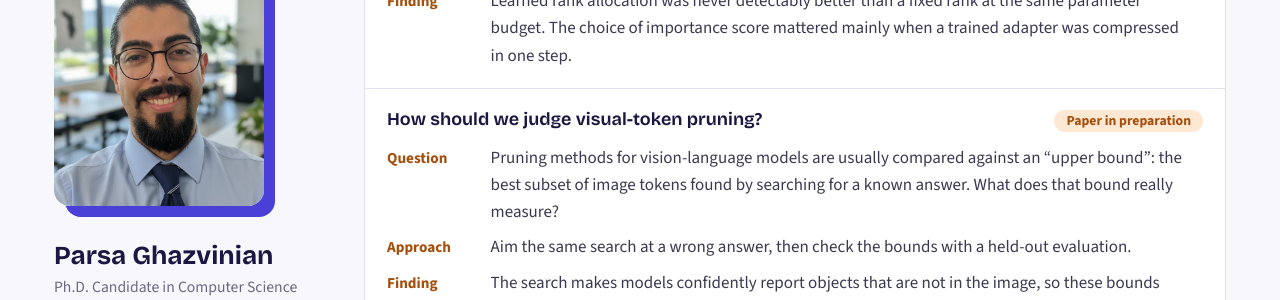
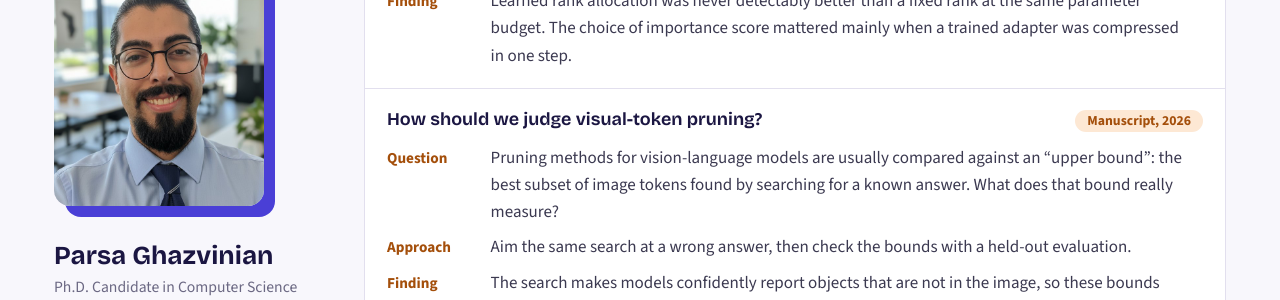
Before and after one commit to parqz/personal-website, a Jekyll site: the page built from _pages/research.md, in a window 1280 px wide and 900 px high, scrolled down 619 px. Shown: the part 149-449 px from the top of the window. Built offline with Jekyll 4.4.1, drawn with Linux system fonts in a browser that asks for light colours.

Commit message:
Update the CV from the latest styled CV; Research page status of the token-pruning study
Public version of the Nov 2026 styled CV: no phone number or GPA, published
co-authors and titles, papers under review described without titles, service
updates. The token-pruning study is shown without a review status.

Co-Authored-By: Claude Opus 5.5 <noreply@anthropic.com>
Claude-Session: https://claude.ai/code/session_019cEM4T1iYpPa6EwsQkRj74

```diff
--- a/_data/research.yml
+++ b/_data/research.yml
@@ -42,7 +42,7 @@
             parameter budget. The choice of importance score mattered mainly when a trained adapter
             was compressed in one step.
     - title: "How should we judge visual-token pruning?"
-      status: "Paper in preparation"
+      status: "Manuscript, 2026"
       rows:
         - label: Question
           text: >-
```
Also changed, not shown: 1 other file.
